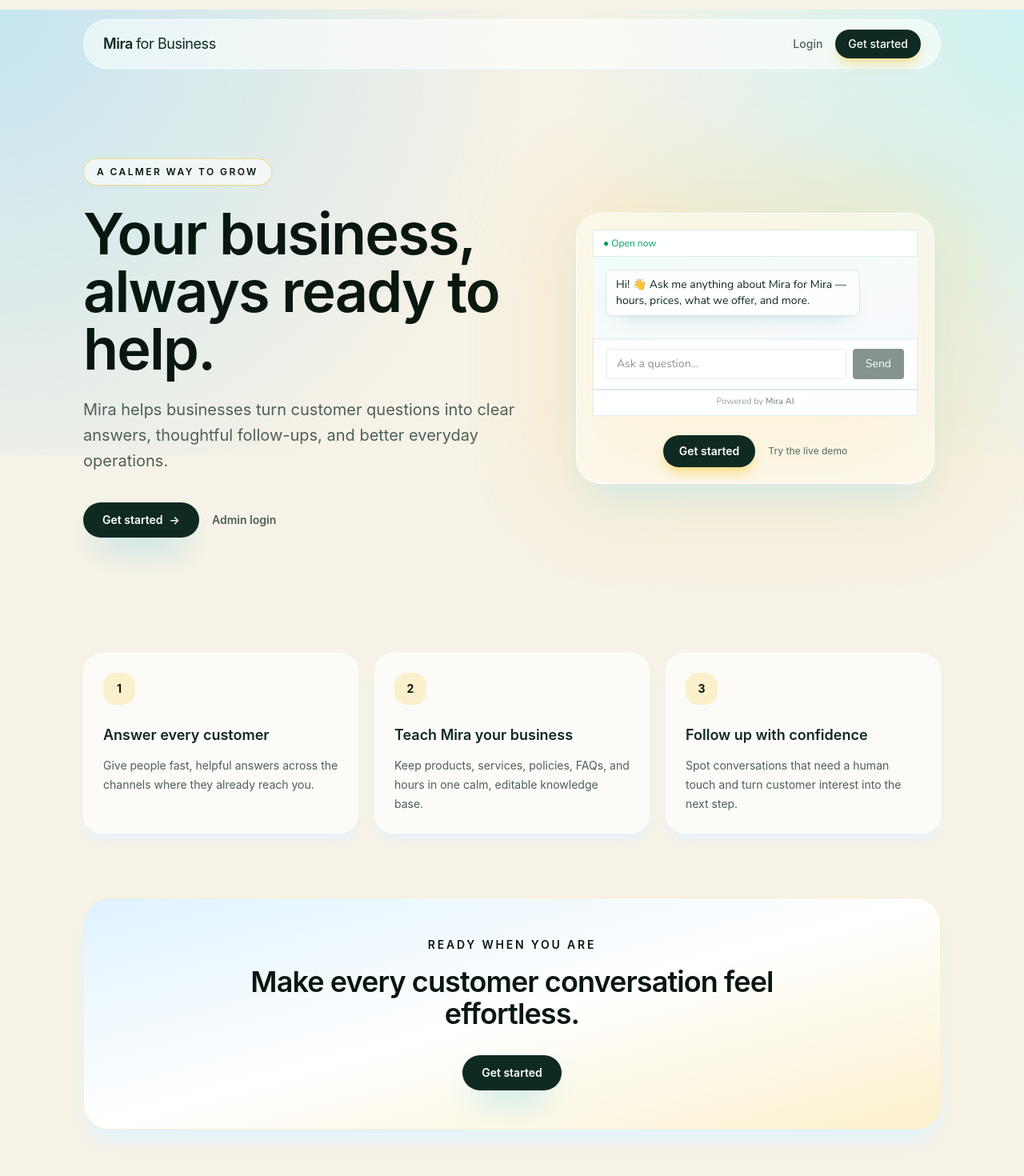
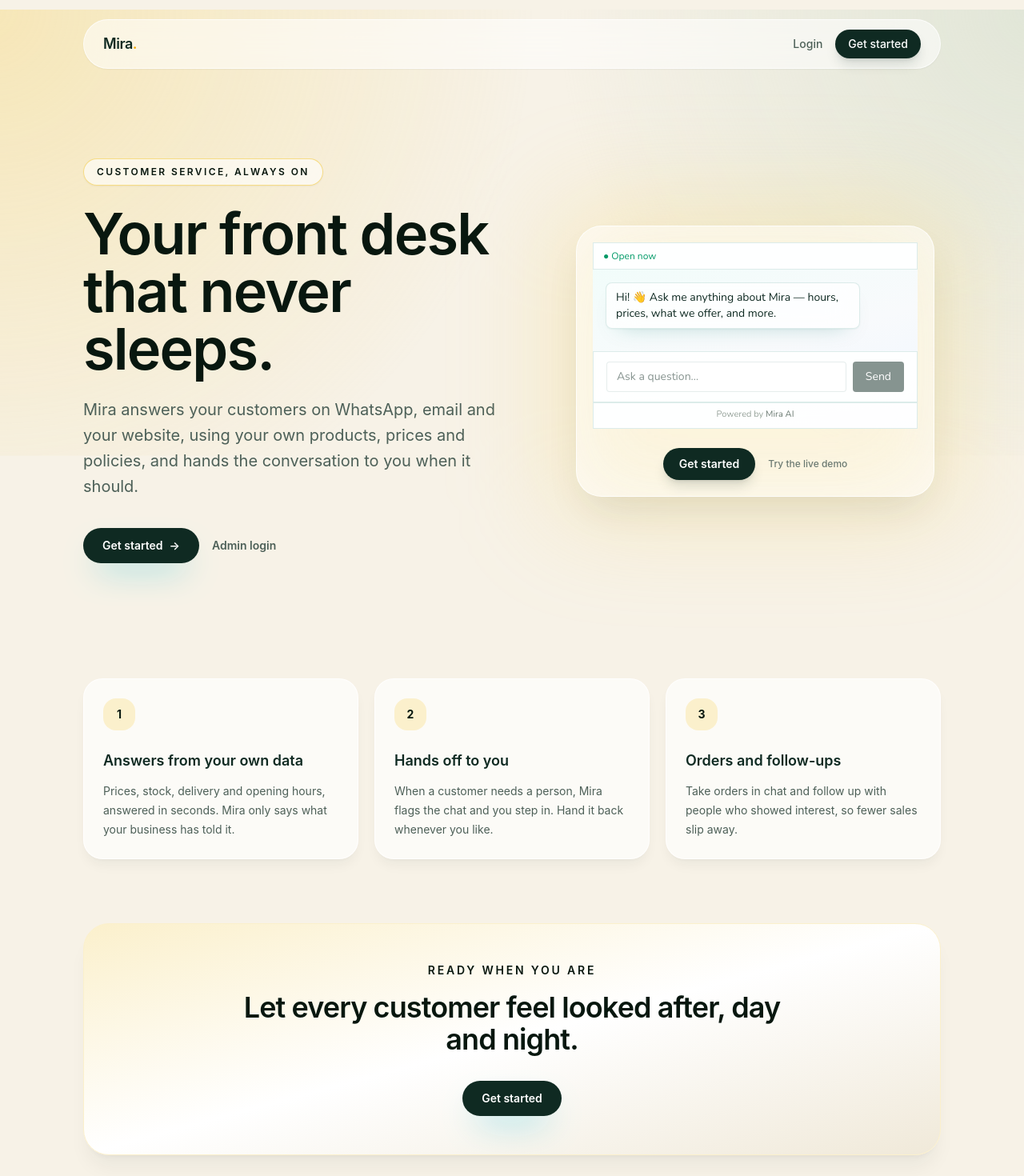
Before and after one commit to Ak-eem/Mira, a Next.js app: page / in a window 1280 px wide. Shown: the top 1470 px of the page at 80% size. Built offline with nearby package versions, Linux system fonts and the light colour scheme.

Commit message:
Landing: brand colors, specific copy, marigold wordmark dot, fix demo name

```diff
--- a/app/page.tsx
+++ b/app/page.tsx
@@ -4,16 +4,16 @@ import { ScrollReveal } from "./components/scroll-reveal";
 
 const features = [
   {
-    title: "Answer every customer",
-    description: "Give people fast, helpful answers across the channels where they already reach you.",
+    title: "Answers from your own data",
+    description: "Prices, stock, delivery and opening hours, answered in seconds. Mira only says what your business has told it.",
   },
   {
-    title: "Teach Mira your business",
-    description: "Keep products, services, policies, FAQs, and hours in one calm, editable knowledge base.",
+    title: "Hands off to you",
+    description: "When a customer needs a person, Mira flags the chat and you step in. Hand it back whenever you like.",
   },
   {
-    title: "Follow up with confidence",
-    description: "Spot conversations that need a human touch and turn customer interest into the next step.",
+    title: "Orders and follow-ups",
+    description: "Take orders in chat and follow up with people who showed interest, so fewer sales slip away.",
   },
 ];
 
@@ -21,11 +21,11 @@ export default function Home() {
   return (
     <main className="min-h-screen overflow-hidden bg-slate-50 text-slate-900">
       <div className="relative isolate">
-        <div className="hero-ambient absolute inset-x-0 top-0 -z-10 h-136 bg-[radial-gradient(circle_at_top_left,rgba(125,211,252,0.42),transparent_48%),radial-gradient(circle_at_top_right,rgba(165,243,252,0.5),transparent_42%)]" />
+        <div className="hero-ambient absolute inset-x-0 top-0 -z-10 h-136 bg-[radial-gradient(circle_at_top_left,rgba(246,213,107,0.38),transparent_48%),radial-gradient(circle_at_top_right,rgba(207,220,203,0.55),transparent_42%)]" />
         <div className="mx-auto max-w-6xl px-6 pb-20 pt-6 sm:px-8 lg:px-10">
-          <nav className="flex items-center justify-between rounded-full border border-white/70 bg-white/55 px-4 py-3 shadow-xs shadow-sky-100/70 backdrop-blur-xl sm:px-6">
+          <nav className="flex items-center justify-between rounded-full border border-white/70 bg-white/55 px-4 py-3 shadow-xs shadow-slate-900/5 backdrop-blur-xl sm:px-6">
             <Link href="/" className="text-lg font-semibold tracking-tight text-slate-900">
-              Mira <span className="font-normal text-accent">for Business</span>
+              Mira<span className="text-marigold">.</span>
             </Link>
             <div className="flex items-center gap-4 text-sm">
               <Link href="/login" className="font-medium text-slate-600 transition hover:text-accent">
@@ -33,7 +33,7 @@ export default function Home() {
               </Link>
               <Link
                 href="/signup"
-                className="hidden rounded-full bg-accent px-4 py-2 font-medium text-white shadow-lg shadow-cyan-200/60 transition hover:bg-accent-dark sm:inline-flex"
+                className="hidden rounded-full bg-accent px-4 py-2 font-medium text-white shadow-lg shadow-slate-900/15 transition hover:bg-accent-dark sm:inline-flex"
               >
                 Get started
               </Link>
@@ -44,18 +44,18 @@ export default function Home() {
             <ScrollReveal delay={80}>
               <div>
                 <p className="mb-6 inline-flex rounded-full border border-cyan-200/80 bg-white/60 px-4 py-2 text-xs font-semibold uppercase tracking-[0.2em] text-accent-dark shadow-xs backdrop-blur-sm">
-                  A calmer way to grow
+                  Customer service, always on
                 </p>
                 <h1 className="max-w-3xl text-5xl font-semibold tracking-tight text-slate-950 sm:text-6xl lg:text-7xl">
-                  Your business, always ready to help.
+                  Your front desk that never sleeps.
                 </h1>
                 <p className="mt-6 max-w-2xl text-lg leading-8 text-slate-600 sm:text-xl">
-                  Mira helps businesses turn customer questions into clear answers, thoughtful follow-ups, and better everyday operations.
+                  Mira answers your customers on WhatsApp, email and your website, using your own products, prices and policies, and hands the conversation to you when it should.
                 </p>
                 <div className="mt-9 flex flex-wrap items-center gap-4">
                   <Link
                     href="/signup"
-                    className="cta-glow inline-flex items-center rounded-full bg-accent px-6 py-3 text-sm font-semibold text-white shadow-xl shadow-cyan-200/70 transition hover:bg-accent-dark"
+                    className="cta-glow inline-flex items-center rounded-full bg-accent px-6 py-3 text-sm font-semibold text-white shadow-xl shadow-slate-900/15 transition hover:bg-accent-dark"
                   >
                     Get started
                     <span aria-hidden="true" className="ml-2">→</span>
@@ -69,17 +69,17 @@ export default function Home() {
 
             <ScrollReveal delay={180} className="relative mx-auto w-full max-w-md">
               <div className="absolute -inset-6 rounded-[2.5rem] bg-cyan-200/30 blur-3xl" />
-              <div className="relative rounded-4xl border border-white/80 bg-white/60 p-5 shadow-2xl shadow-sky-200/60 backdrop-blur-2xl">
+              <div className="relative rounded-4xl border border-white/80 bg-white/60 p-5 shadow-2xl shadow-slate-900/10 backdrop-blur-2xl">
                 <ChatWindow
                   businessSlug="mira"
-                  businessName="Mira for Mira"
+                  businessName="Mira"
                   openNow={true}
                   embedMode
                 />
                 <div className="mt-6 flex items-center justify-center gap-4">
                   <Link
                     href="/signup"
-                    className="rounded-full bg-accent px-5 py-2.5 text-sm font-semibold text-white shadow-lg shadow-cyan-200/70 transition hover:bg-accent-dark"
+                    className="rounded-full bg-accent px-5 py-2.5 text-sm font-semibold text-white shadow-lg shadow-slate-900/15 transition hover:bg-accent-dark"
                   >
                     Get started
                   </Link>
@@ -95,7 +95,7 @@ export default function Home() {
         <div className="grid gap-5 md:grid-cols-3">
           {features.map((feature, index) => (
             <ScrollReveal key={feature.title} delay={index * 90} className="h-full">
-              <article className="feature-card h-full rounded-3xl border border-white/80 bg-white/65 p-6 shadow-lg shadow-sky-100/80 backdrop-blur-xl">
+              <article className="feature-card h-full rounded-3xl border border-white/80 bg-white/65 p-6 shadow-lg shadow-slate-900/5 backdrop-blur-xl">
                 <span className="flex h-10 w-10 items-center justify-center rounded-2xl bg-cyan-100 text-sm font-bold text-accent-dark">
                   {index + 1}
                 </span>
@@ -107,14 +107,14 @@ export default function Home() {
         </div>
 
         <ScrollReveal delay={120} className="mt-20">
-          <div className="overflow-hidden rounded-4xl border border-cyan-100 bg-linear-to-br from-sky-100 via-white to-cyan-100 px-6 py-12 text-center shadow-xl shadow-sky-100/80 sm:px-12">
+          <div className="overflow-hidden rounded-4xl border border-cyan-100 bg-linear-to-br from-cyan-100 via-white to-slate-100 px-6 py-12 text-center shadow-xl shadow-slate-900/5 sm:px-12">
             <p className="text-sm font-semibold uppercase tracking-[0.2em] text-accent-dark">Ready when you are</p>
             <h2 className="mx-auto mt-4 max-w-2xl text-3xl font-semibold tracking-tight text-slate-950 sm:text-4xl">
-              Make every customer conversation feel effortless.
+              Let every customer feel looked after, day and night.
             </h2>
             <Link
               href="/signup"
-              className="cta-glow mt-8 inline-flex rounded-full bg-accent px-6 py-3 text-sm font-semibold text-white shadow-lg shadow-cyan-200/70 transition hover:bg-accent-dark"
+              className="cta-glow mt-8 inline-flex rounded-full bg-accent px-6 py-3 text-sm font-semibold text-white shadow-lg shadow-slate-900/15 transition hover:bg-accent-dark"
             >
               Get started
             </Link>
@@ -124,7 +124,7 @@ export default function Home() {
 
       <footer className="mx-auto max-w-6xl border-t border-slate-200/80 px-6 py-8 text-xs text-slate-500 sm:px-8 lg:px-10">
         <div className="flex flex-col items-center justify-between gap-4 sm:flex-row">
-          <p>© {new Date().getFullYear()} Mira for Business. All rights reserved.</p>
+          <p>© {new Date().getFullYear()} Mira. All rights reserved.</p>
           <div className="flex items-center gap-6">
             <Link href="/privacy" className="font-medium text-slate-600 transition hover:text-accent">
               Privacy Policy
```
